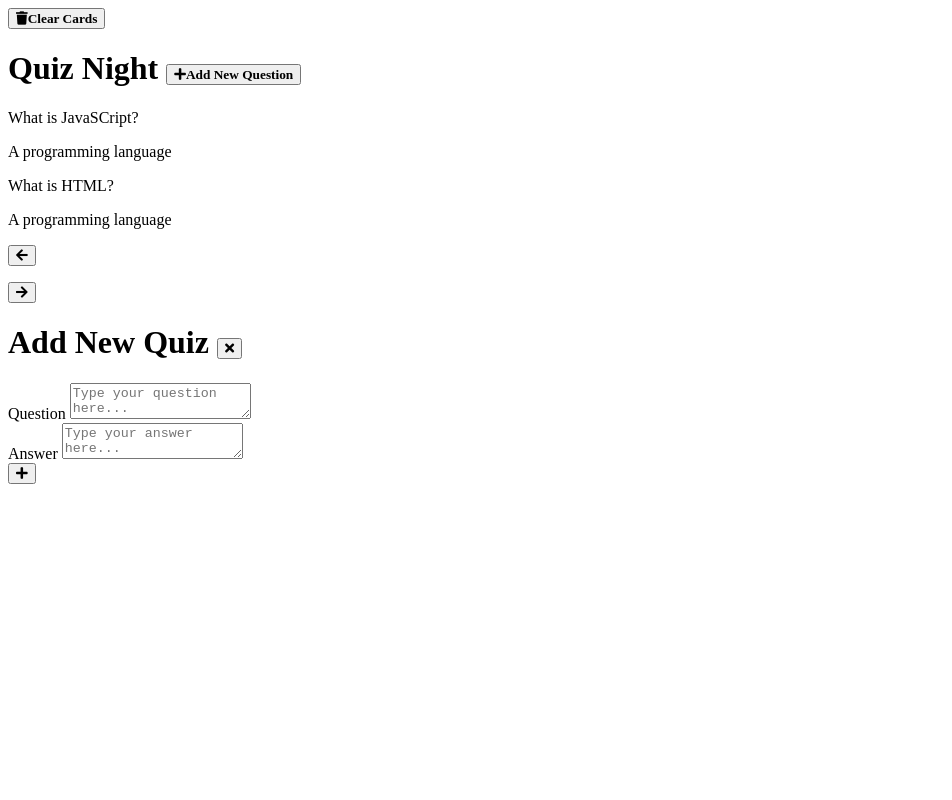
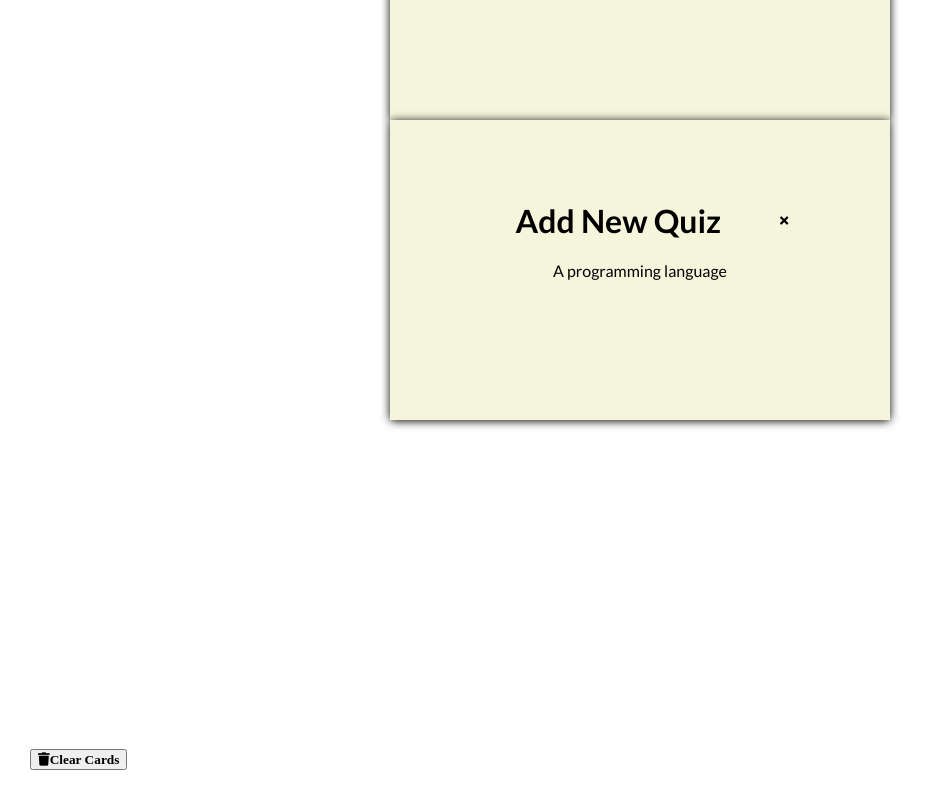
Before and after one commit to AlexHerbertGit/WEB504---Week-10, a plain HTML site: page src/index.html in a window 1280 px wide. Shown: the whole page, without its empty margins (0-952 px from the left). Drawn offline with Linux system fonts and the light colour scheme.

Commit message:
Added more CSS styling to project

```diff
--- a/src/style.css
+++ b/src/style.css
@@ -1 +1,108 @@
 @import url(https://fonts.googleapis.com/css?family=Lato:100,100italic,300,300italic,regular,italic,700,700italic,900,900italic);
+
+* {
+    box-sizing: border-box;
+}
+
+body {
+    background-color: #fff;
+    display: flex;
+    flex-direction: column;
+    align-items: center;
+    justify-content: center;
+    height: 100px;
+    margin: 0;
+    overflow: hidden;
+    font-family: 'lato';
+}
+
+h1 {
+    position: relative;
+}
+
+h1 button {
+    position: absolute;
+    right: 0;
+    transform: translate(120%, -50%);
+    z-index: 2;
+}
+
+.btn {
+    cursor: pointer;
+    background-color: #fff;
+    border: 1px solid #aaa;
+    border-radius: 3px;
+    font-size: 14px;
+    margin-top: 20px;
+    padding: 10px 15px;
+}
+
+.btn-small {
+    font-size: 12px;
+    padding: 5px 10px;
+
+}
+
+.btn-ghost {
+    border: 0px;
+    background-color: transparent;
+}
+
+.cards {
+    position: relative;
+    height: 300px;
+    width: 500px;
+    max-width: 100%;
+}
+
+.clear {
+    position: absolute;
+    bottom: 30px;
+    left: 30px;
+}
+
+.card {
+    position: absolute;
+    opacity: 0;
+    font-size: 1.5px;
+    top: 0;
+    left: 0;
+    height: 100%;
+    width: 100%;
+    transform: translate(50%) rotateY(-10deg);
+    transition: transform 0.4s ease, opacity 0.4s ease;
+}
+
+.card.active {
+    cursor: pointer;
+    opacity: 1;
+    z-index: 10;
+    transform: translateX(0) rotate(0deg);
+}
+
+.card.left {
+    transform: translate(-50%) rotateY(10deg);
+}
+
+.inner-card {
+    box-shadow: 0 1px 10px rgb(0, 0, 0.3);
+    border-radius: 4px;
+    height: 100%;
+    width: 100%;
+    position: relative;
+    transition: transform 0.4s ease;
+}
+
+.inner-card-front,
+.inner-card-back {
+    backface-visibility: hidden;
+    position: absolute;
+    top: 0;
+    left: 0;
+    display: flex;
+    align-items: center;
+    justify-content: center;
+    height: 100%;
+    width: 100%;
+    background-color: beige;
+}
```
